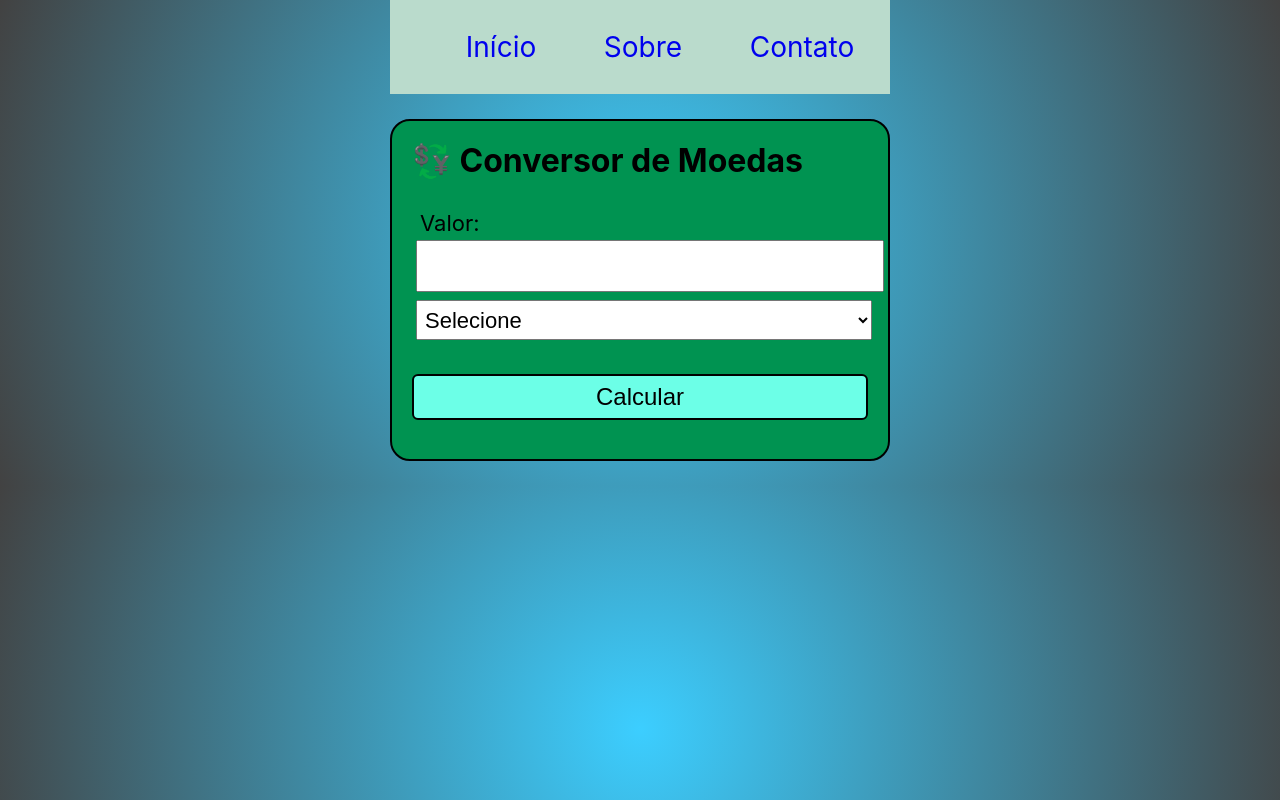
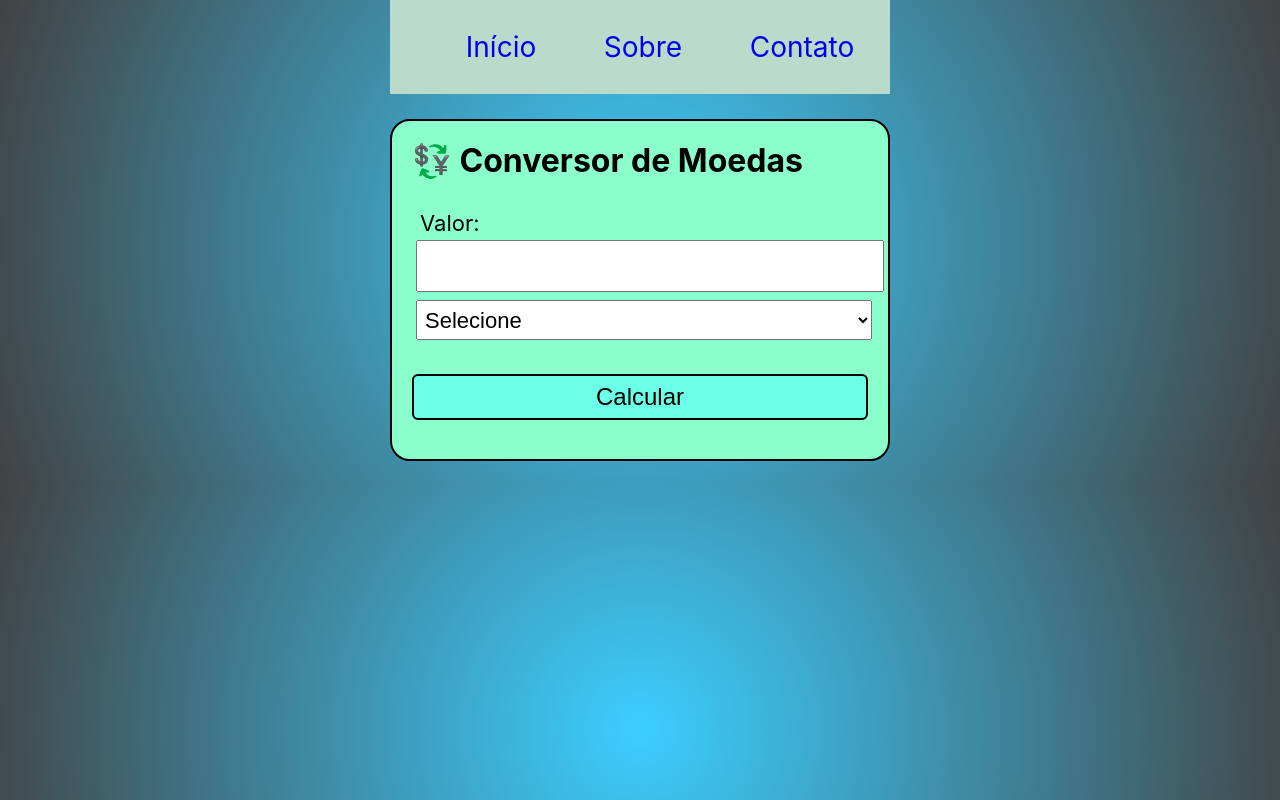
Before and after one commit to patrickoliveiraa/conversormoeda, a plain HTML site: page index.html in a window 1280 px wide. Drawn offline with nearby package versions, Linux system fonts and the light colour scheme; no server answers.

Commit message:
Fim da aula 13/11

```diff
--- a/Estilo/principal.css
+++ b/Estilo/principal.css
@@ -50,7 +50,7 @@ header nav ul {
 #interface,
 #container,
 #contato {
-  background-color: #009351;
+  background-color: #8bffcb;
   padding: 20px;
   margin: 5% auto;
   text-align: auto;
```
